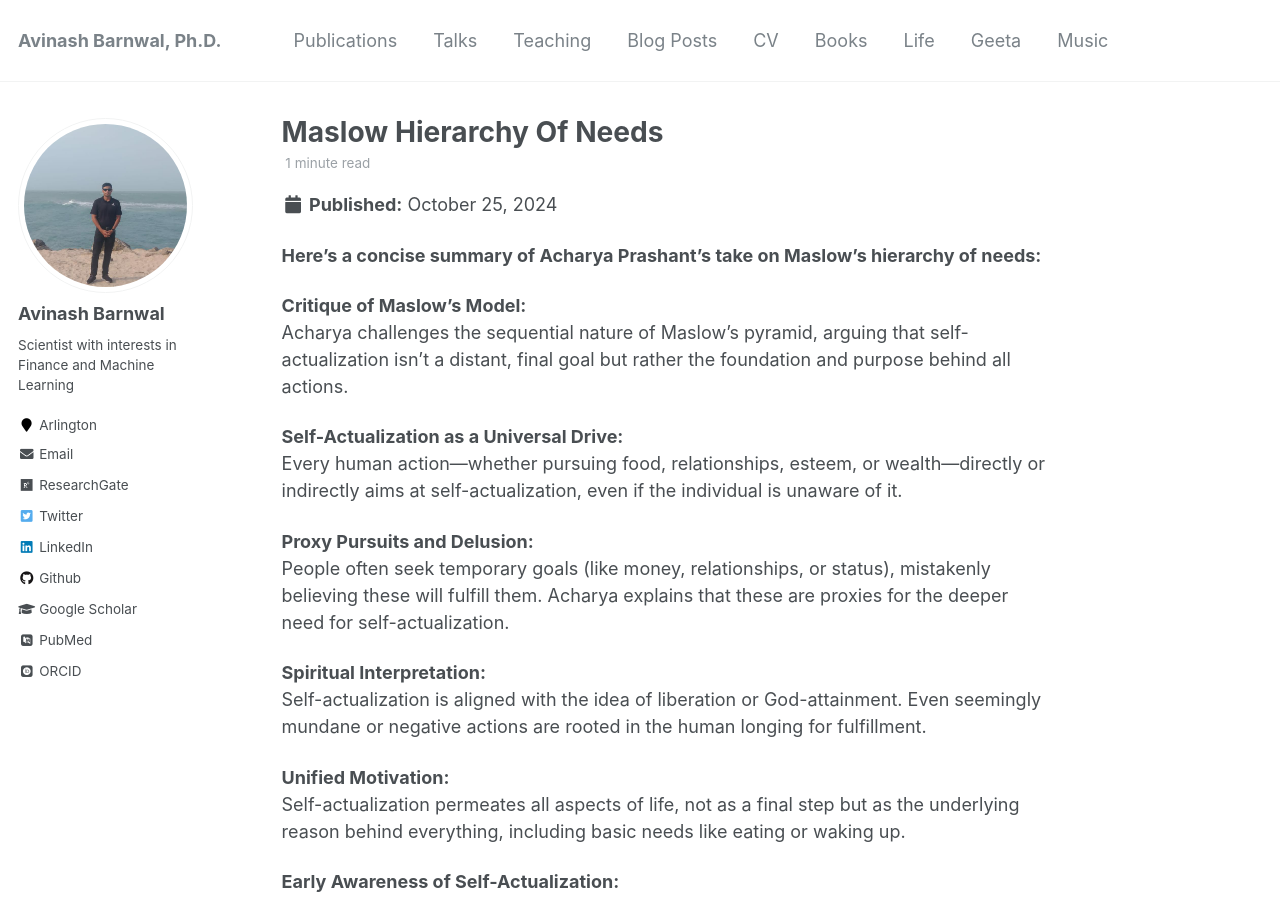
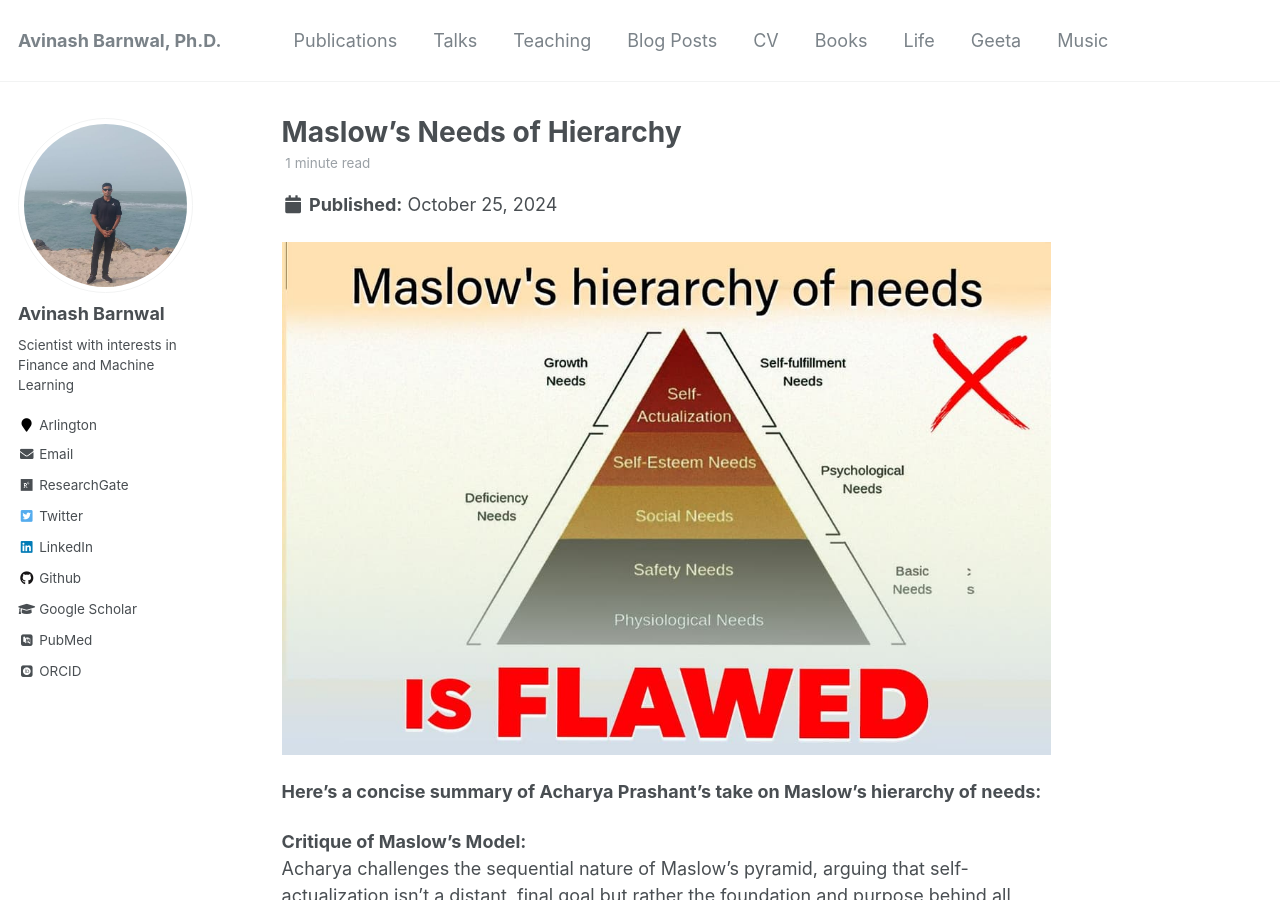
Before and after one commit to avinashbarnwal/avinashbarnwal.github.io, a Jekyll site: the page built from _posts/2024-10-25-Maslow-Hierarchy-of-Needs.md, in a window 1280 px wide and 900 px high. Built offline with Jekyll 4.4.1, drawn with Linux system fonts in a browser that asks for light colours; some web fonts are replaced; some of the changed lines change nothing that is shown.

Commit message:
Update 2024-10-25-Maslow-Hierarchy-of-Needs.md

```diff
--- a/_posts/2024-10-25-Maslow-Hierarchy-of-Needs.md
+++ b/_posts/2024-10-25-Maslow-Hierarchy-of-Needs.md
@@ -1,3 +1,16 @@
+---
+title: "Maslow's Needs of Hierarchy"
+collection: posts
+type: "dharma"
+permalink: /posts/maslows_needs_of_hierarchy
+date: 2024-10-25
+---
+
+
+![png](../images/maslow_hierarchy_needs.jpeg)
+
+
+
 **Here’s a concise summary of Acharya Prashant's take on Maslow’s hierarchy of needs:**
 
 **Critique of Maslow’s Model:**
```
